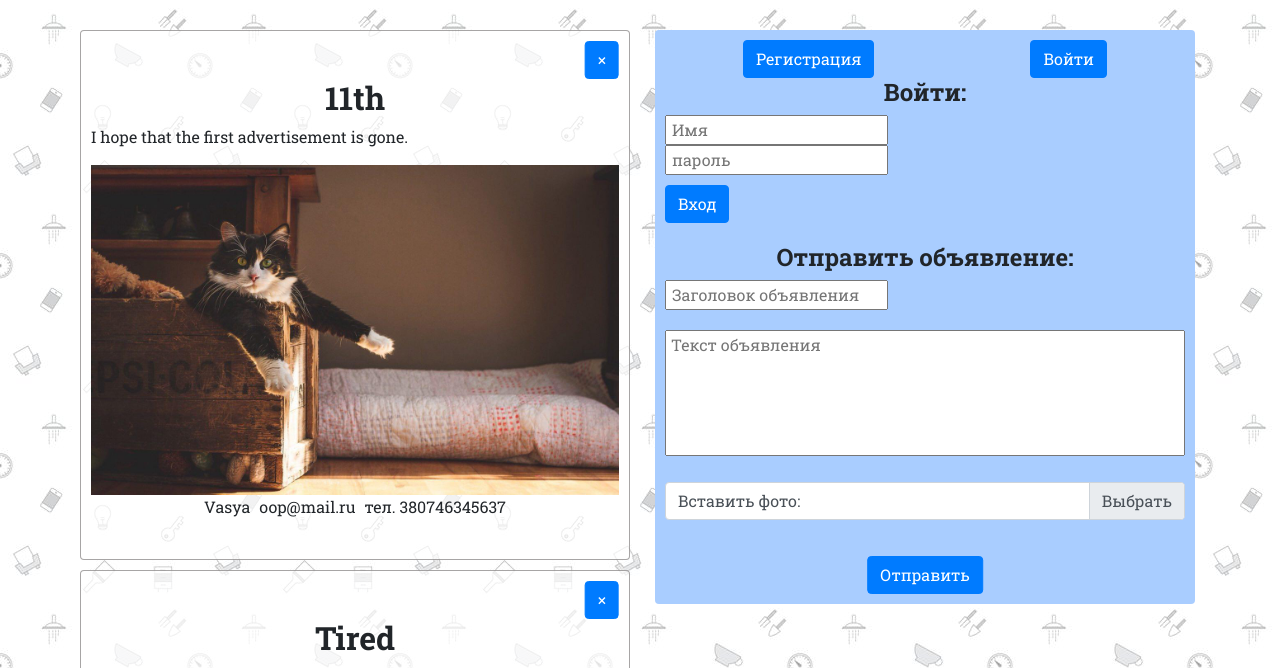
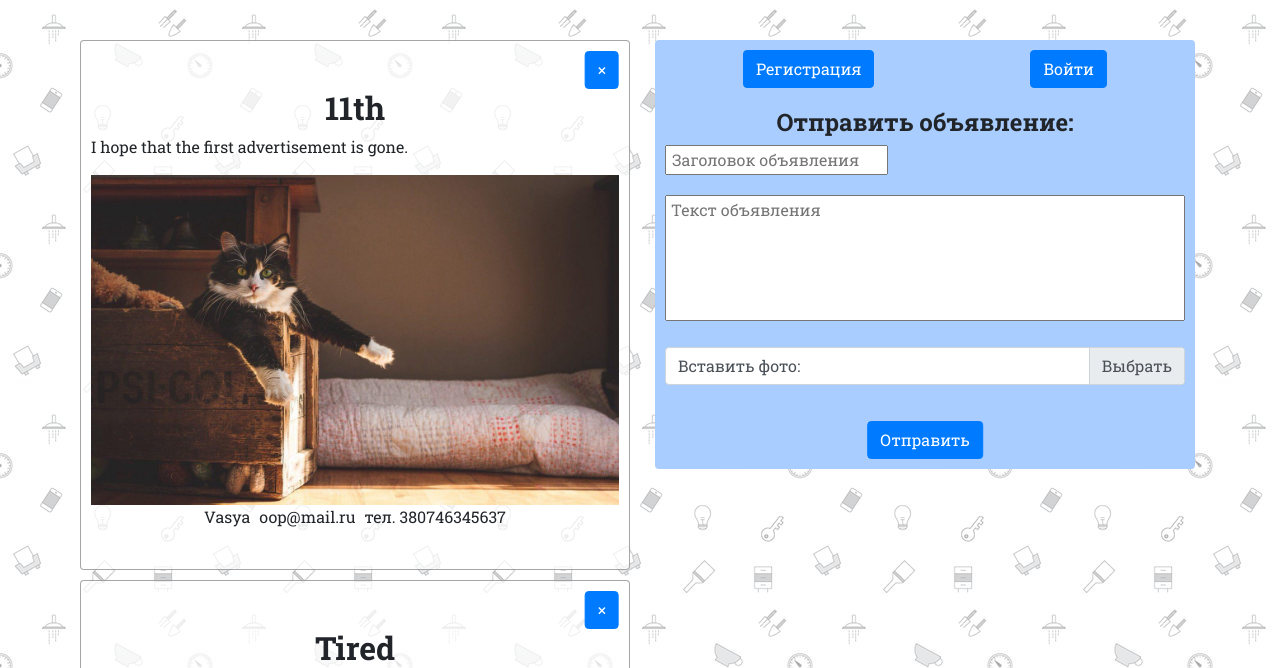
Before and after one commit to redformywerk/test, a PHP site: page / in a window 1280 px wide. Shown: the top 668 px of the page. Run offline with PHP 8.4, Linux system fonts and the light colour scheme; data comes from the database, SQL or seed files in the repository.

Commit message:
Changed login modal window

```diff
--- a/index.php
+++ b/index.php
@@ -11,7 +11,7 @@
 
 <body>
 		<div class="container">
-		<div class="message" > </div>
+		<div id="message" > </div>
 			<div class="row">
 					<div class="col-md-6 description" id="ad-list-container">
 					</div>
@@ -30,12 +30,12 @@
 							</div>
 
 							<!-- Temporary form of login -->
-								<form id="login-form" action="login.php" method="POST" class="forms-login">
+								<!-- <form id="login-form" action="login.php" method="POST" class="forms-login">
 									<h4>Войти:</h4>
 									<input name="author_name" type="text" placeholder="Имя" required><br>
 									<input name="password" type="password" placeholder="пароль" required><br>
 									<input type="submit" value="Вход" class="forms-login__submit btn btn-primary"><br>
-								</form>
+								</form> -->
 								<? endif; ?>
 
 								<form id="add-new-ad" action="#" method="POST" class="forms-advert">
@@ -76,34 +76,35 @@
         </form>
       </div>
       <div class="modal-footer">
-        <button type="submit" class="btn btn-primary">Регистрация</button>
+        <button type="button" class="btn btn-primary">Регистрация</button>
       </div>
     </div>
   </div>
 </div>
 
 		<!-- Login Modal -->
-<!-- <div class="modal fade" id="loginModal" tabindex="-1" role="dialog" aria-labelledby="loginModalTitle" aria-hidden="true">
+<div class="modal fade" id="loginModal" tabindex="-1" role="dialog" aria-labelledby="loginModalTitle" aria-hidden="true">
   <div class="modal-dialog modal-dialog-centered" role="document">
     <div class="modal-content">
       <div class="modal-header">
         <h4 class="modal-title" id="loginModalLongTitle">Войти</h4>
         <button type="button" class="close" data-dismiss="modal" aria-label="Close">
-          <span aria-hidden="true">&times;</span>
+          <span id="login-close" aria-hidden="true">&times;</span>
         </button>
       </div>
       <div class="modal-body">
       <form id= "login-form" action="login.php" method="POST" class="forms-login">
-			<input name="author_name" type="text" placeholder="Имя" required><br>
-			<input name="password" type="password" placeholder="пароль" required><br>
+			<input id="author_name" name="author_name" type="text" placeholder="Имя" required><br>
+			<input id="password" name="password" type="password" placeholder="пароль" required><br>
 		</form>
       </div>
       <div class="modal-footer">
-        <button type="submit" class="btn btn-primary">Вход</button>
+		<div id="errorMess"></div>
+        <button id="send-login" type="button" class="btn btn-success">Вход</button>
       </div>
     </div>
   </div>
-</div> -->
+</div>
 
 		<!-- bootstrap and jquery scripts -->
 		<script src="js/jquery-3.4.1.js"></script>
--- a/style.css
+++ b/style.css
@@ -11,6 +11,10 @@
 body {
   font-family: 'Roboto Slab', sans-serif;
   background: url(img/background/2.jpg);
+}
+
+#message {
+  margin-top: 10px;
 }
 
 input, textarea {
--- a/style.scss
+++ b/style.scss
@@ -13,6 +13,9 @@ $postBackground : rgba(255,255,255, .7);
 body {
 	font-family: 'Roboto Slab', sans-serif;
 	background: url(img/background/2.jpg);
+}
+#message {
+	margin-top: 10px;
 }
 input, textarea {
 	padding-left: 5px;
```
Also changed, not shown: 1 other file.
